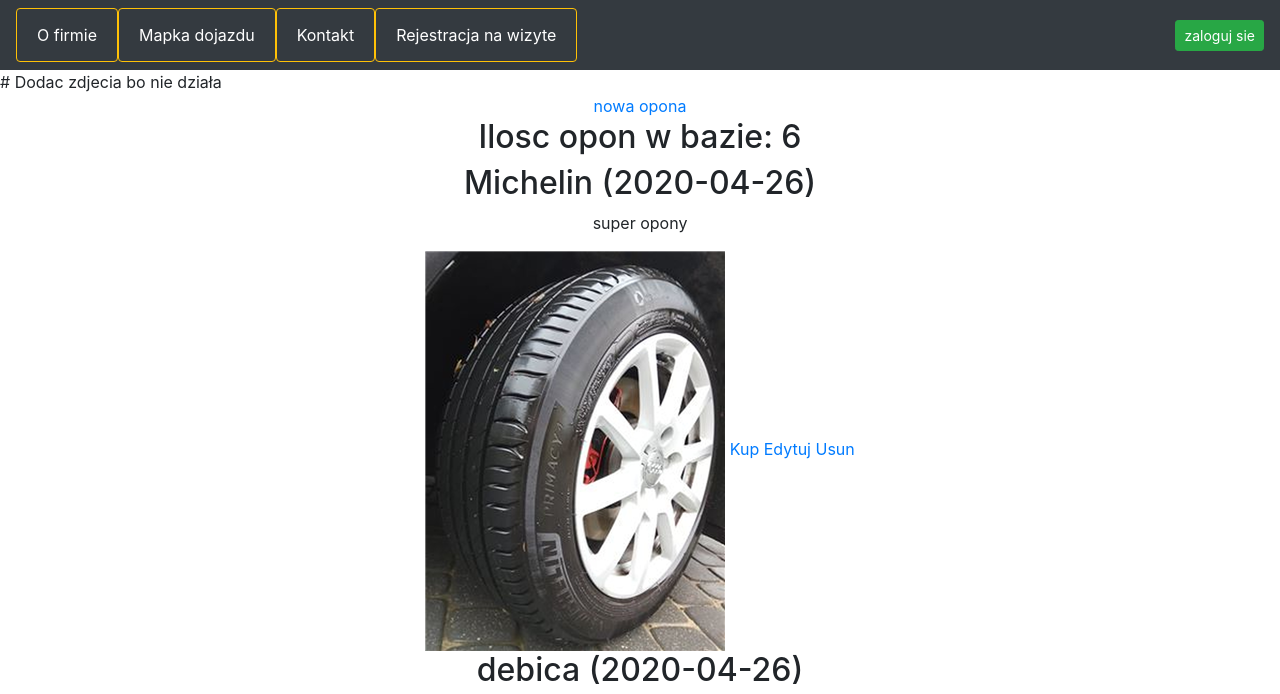
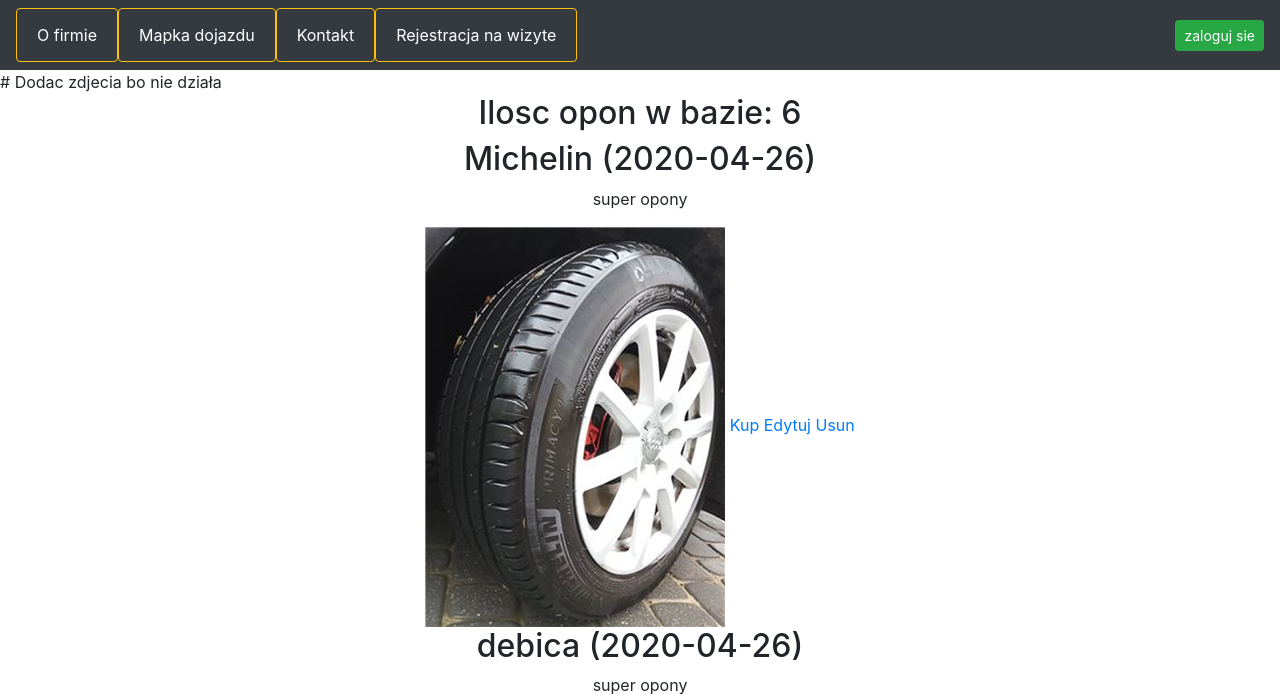
Before and after one commit to jurskimalarski/projZAI, a Django app: page /opony/wszystkie/ in a window 1280 px wide. Shown: the top 694 px of the page. Run offline with Django 3.2, Linux system fonts and the light colour scheme; data comes from the database, SQL or seed files in the repository; both versions use the stored data as it was after the commit; some libraries are stand-ins or nearby versions.

Commit message:
Dodanie if dodawanie opon

```diff
--- a/templates/opony.html
+++ b/templates/opony.html
@@ -11,14 +11,16 @@
 # Dodac zdjecia bo nie działa
 <div style="text-align: center;">
 
-    <a href="{% url 'nowa_opona' %}">nowa opona</a>
+
     {% if opony|length == 0%}
         <h2>brak opon</h2>
+        <a href="{% url 'nowa_opona' %}">nowa opona</a>
     {% else %}
         <h2>Ilosc opon w bazie: {{ opony |length}}</h2>
         <h1> </h1>
     {% for opona in opony %}
         <h2> {{ opona }}</h2>
+
         <p>{{ opona.opis}}</p>
         <img src="/media/{{ opona.zdjecie}}">
 
```
Also changed, not shown: db.sqlite3.
